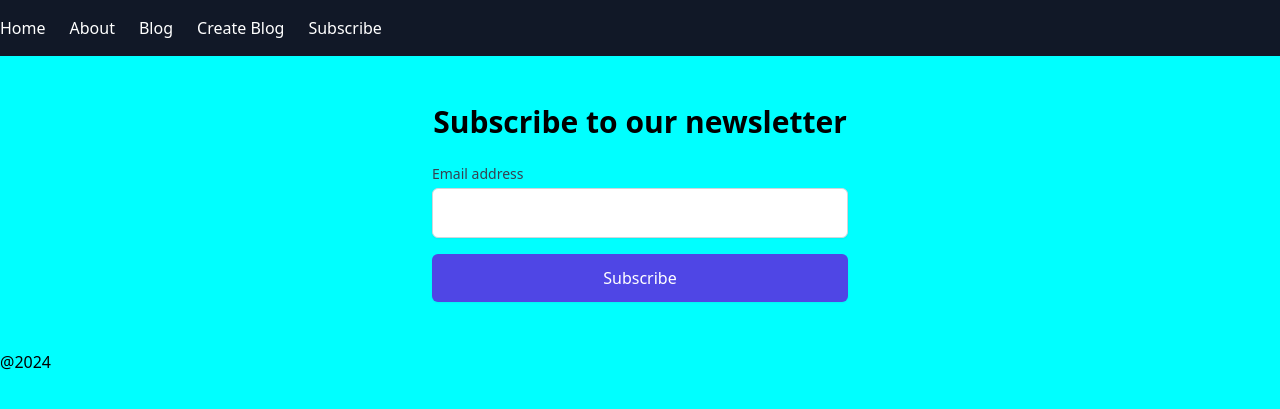
After one commit to ceciliawambui/test-blog, a Django app: page /subscribe/ in a window 1280 px wide. The commit adds this page. Shown: the top 409 px of the page. Run offline with Django 5.2, Linux system fonts and the light colour scheme; some libraries are stand-ins or nearby versions.

Commit message:
Securing details

```diff
--- a/my_app/admin.py
+++ b/my_app/admin.py
@@ -1,5 +1,6 @@
 from django.contrib import admin
-from . models import Blog, Author
+from . models import Blog, Author, Subscriber
 
 admin.site.register(Blog)
 admin.site.register(Author)
+admin.site.register(Subscriber)
--- a/my_app/templates/nav.html
+++ b/my_app/templates/nav.html
@@ -3,6 +3,11 @@
         <ul class="flex space-x-6">
             <li><a href="/" class="text-white hover:text-gray-300">Home</a></li>
             <li><a href="/about/" class="text-white hover:text-gray-300">About</a></li>
+            <li><a href="/blogs/" class="text-white hover:text-gray-300">Blog</a></li>
+            <li><a href="/blogs/create" class="text-white hover:text-gray-300">Create Blog</a></li>
+            <li><a href="/subscribe/" class="text-white hover:text-gray-300">Subscribe</a></li>
+
+
         </ul>
     </div>
 </nav>
--- /dev/null
+++ b/my_app/templates/subscribe.html
@@ -0,0 +1,30 @@
+{% extends 'base.html' %}
+
+{% block content %}
+  <div class="max-w-md mx-auto py-12 px-4">
+    <h2 class="text-3xl font-bold mb-6 text-center">Subscribe to our newsletter</h2>
+
+    {% if messages %}
+      <div class="mb-4">
+        {% for message in messages %}
+          <div class="bg-blue-100 text-blue-800 border border-blue-200 px-4 py-3 rounded relative" role="alert">
+            <span class="block sm:inline">{{ message }}</span>
+          </div>
+        {% endfor %}
+      </div>
+    {% endif %}
+
+    <form method="post" action="{% url 'subscribe' %}" class="space-y-4">
+      {% csrf_token %}
+      <div>
+        <label for="email" class="block text-sm font-medium text-gray-700">Email address</label>
+        <input type="email" id="email" name="email" required
+               class="mt-1 block w-full px-4 py-3 border border-gray-300 rounded-md shadow-sm focus:outline-none focus:ring focus:ring-indigo-500 focus:border-indigo-500">
+      </div>
+
+      <button type="submit" class="w-full bg-indigo-600 text-white py-3 rounded-md shadow-sm hover:bg-indigo-700 focus:outline-none focus:ring focus:ring-indigo-500 focus:ring-opacity-50">
+        Subscribe
+      </button>
+    </form>
+  </div>
+{% endblock %}
--- a/my_app/urls.py
+++ b/my_app/urls.py
@@ -4,5 +4,10 @@ from . import views
 
 urlpatterns = [
     path('', views.index, name='index'),
-    path('about/', views.about, name='about')
+    path('about/', views.about, name='about'),
+    path('blogs/', views.blog_list, name='blog_list'),
+    path('blogs/create', views.create_blog, name='create_blog'),
+    path('subscribe/', views.subscribe, name='subscribe')
+
+
 ]
--- a/my_app/views.py
+++ b/my_app/views.py
@@ -1,4 +1,9 @@
-from django.shortcuts import render
+from django.shortcuts import render, redirect
+from .models import Blog, Subscriber
+from django.contrib import messages
+
+
+from .forms import BlogForm
 
 from django.http import HttpResponse
 
@@ -10,3 +15,37 @@ def about(request):
         'message': 'Hello Everyone'
     }
     return render(request,'about.html', context)
+
+def blog_list(request):
+    blogs = Blog.objects.all()
+    context = {'blogs': blogs}
+    return render(request, 'blogs.html', context)
+
+def create_blog(request):
+   if request.method == 'POST':
+       form = BlogForm(request.POST)
+       if form.is_valid():
+           blog = form.save()
+           messages.success(request, 'Blog post created successfully!')
+           return redirect('blog_list')
+       else:
+           messages.error(request, 'Please correct the errors below.')
+   else:
+       form = BlogForm()
+
+   return render(request, 'create_blog.html', {'form': form})
+
+def subscribe(request):
+    if request.method == 'POST':
+        email = request.POST['email']
+        if Subscriber.objects.filter(email=email).exists():
+            messages.error(request, 'You are already subscribed.')
+        else:
+            subscriber = Subscriber(email=email)
+            subscriber.save()
+            messages.success(request, 'Thank you for subscribing!')
+            return redirect('subscribe')
+    return render(request, 'subscribe.html')
+
+def error_404(request, exception):
+    return render(request, '404.html')
--- a/myproject/urls.py
+++ b/myproject/urls.py
@@ -17,9 +17,11 @@ Including another URLconf
 from django.contrib import admin
 from django.urls import path, include
 from django.contrib.staticfiles.urls import staticfiles_urlpatterns
+from django.conf.urls import handler404
 
 urlpatterns = [
     path('admin/', admin.site.urls),
     path('', include('my_app.urls'))
 ]
 urlpatterns += staticfiles_urlpatterns()
+handler404 = 'my_app.views.error_404'
```
Also changed, not shown: my_app/forms.py (added, +27 -0 lines), my_app/models.py (+7 -0 lines), my_app/templates/404.html (added, +13 -0 lines), my_app/templates/blogs.html (added, +16 -0 lines), my_app/templates/create_blog.html (added, +36 -0 lines), myproject/settings.py (+16 -13 lines), my_app/migrations/0002_subscriber.py (added), 1 other file.
